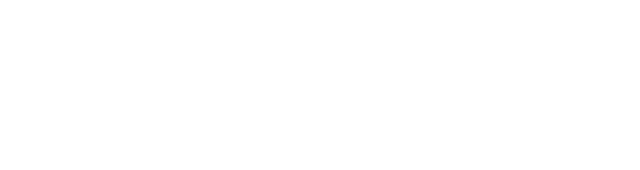
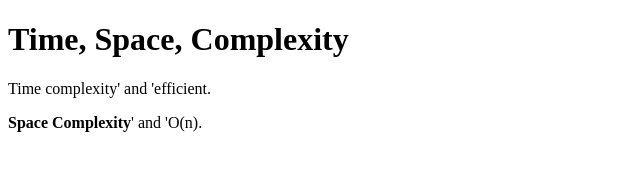
Before and after one commit to acciojob/time-and-space-complexity-codergit-m, a website: page main.html in a window 1280 px wide. Shown: the whole page, without its empty margins (0-640 px from the left). Drawn offline with Linux system fonts and the light colour scheme.

Commit message:
created a submission

```diff
--- a/main.html
+++ b/main.html
@@ -8,6 +8,10 @@
 
 <body>
 	<!-- the entire body must be written by student -->
+	<h1>Time, Space, Complexity</h1>
+	<p>	Time complexity' and 'efficient.</p>
+	<p><b>Space Complexity</b>' and 'O(n).</p>
+
     <script type="text/javascript" src="./script.js">
 </script>
 
```
